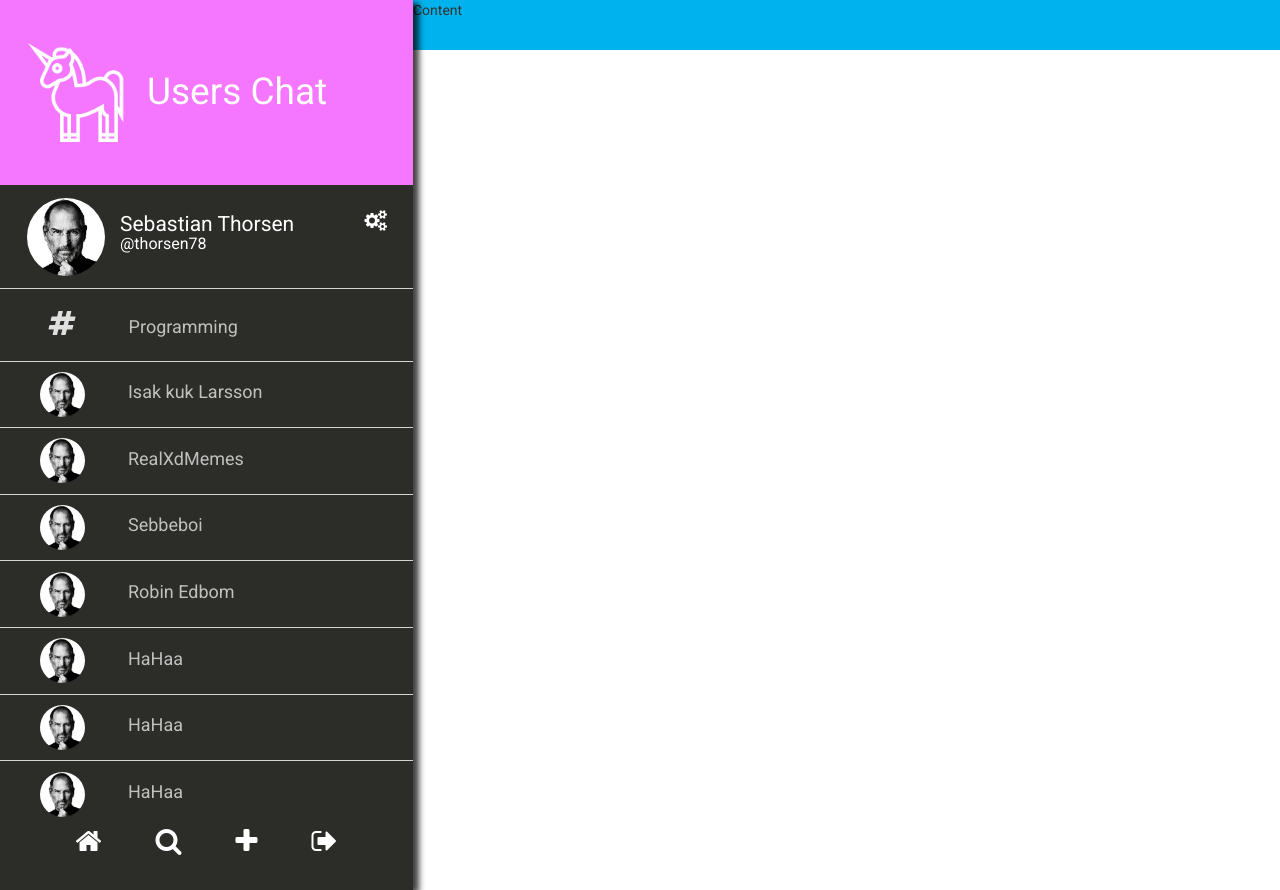
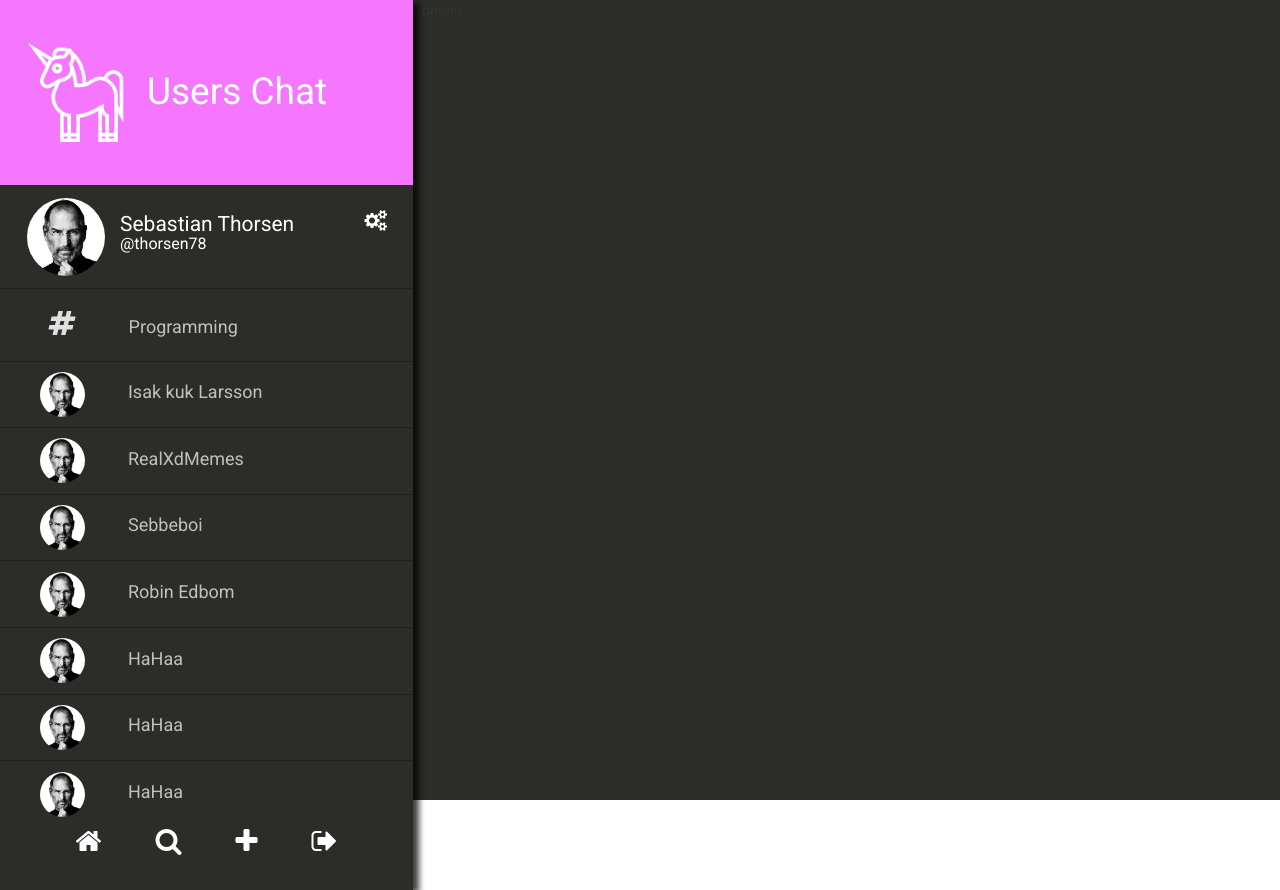
Before and after one commit to smallcolin/Users-chat, a website: page partials/sidebar-section.html in a window 1280 px wide. Drawn offline with nearby package versions, Linux system fonts and the light colour scheme; files that its build step writes are made by us from their sources.

Commit message:
Css fixes
Css fixes sidebar

```diff
--- a/assets/scss/_header.scss
+++ b/assets/scss/_header.scss
@@ -7,9 +7,13 @@
   height: 100%;
 }
 
+#wrapper-all-content{
+  height: 100%;
+}
+
 #page-content-wrapper{
-  height: 50px;
-  background-color: #00b3ee;
+  height: 100%;
+  background-color: $primaryBgColor;
   padding-left: 413px;
 }
 
--- a/assets/scss/_sidebar.scss
+++ b/assets/scss/_sidebar.scss
@@ -4,7 +4,7 @@ section.sidebar-feed {
 
   article.sidebar-single-feed {
     padding: 2.5% 0 2.5% 5%;
-    border-top: solid 1px lightgray;
+    border-top: solid 1px $primaryDividerColor;
 
     img {
       height: 45px;
```
